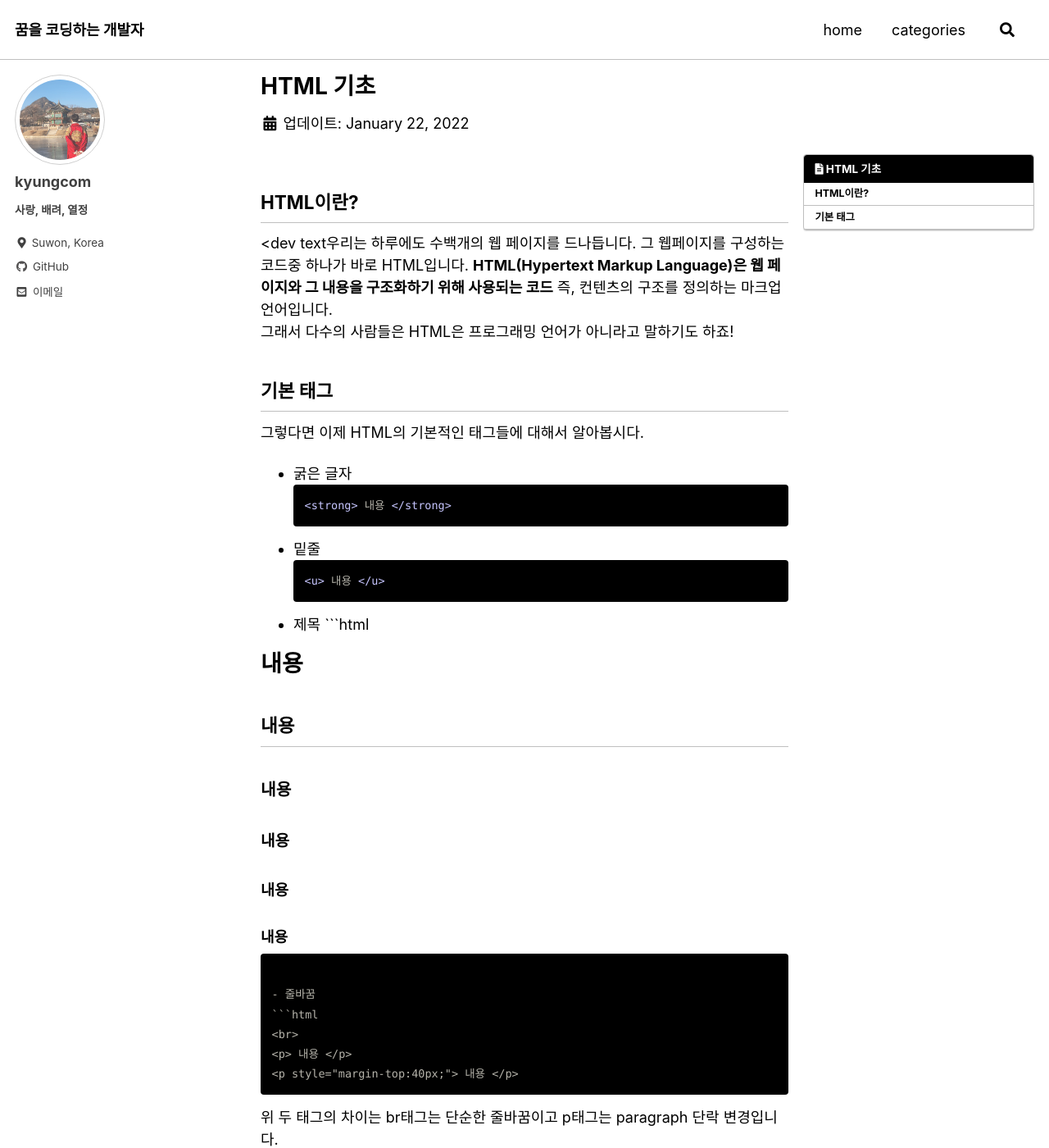
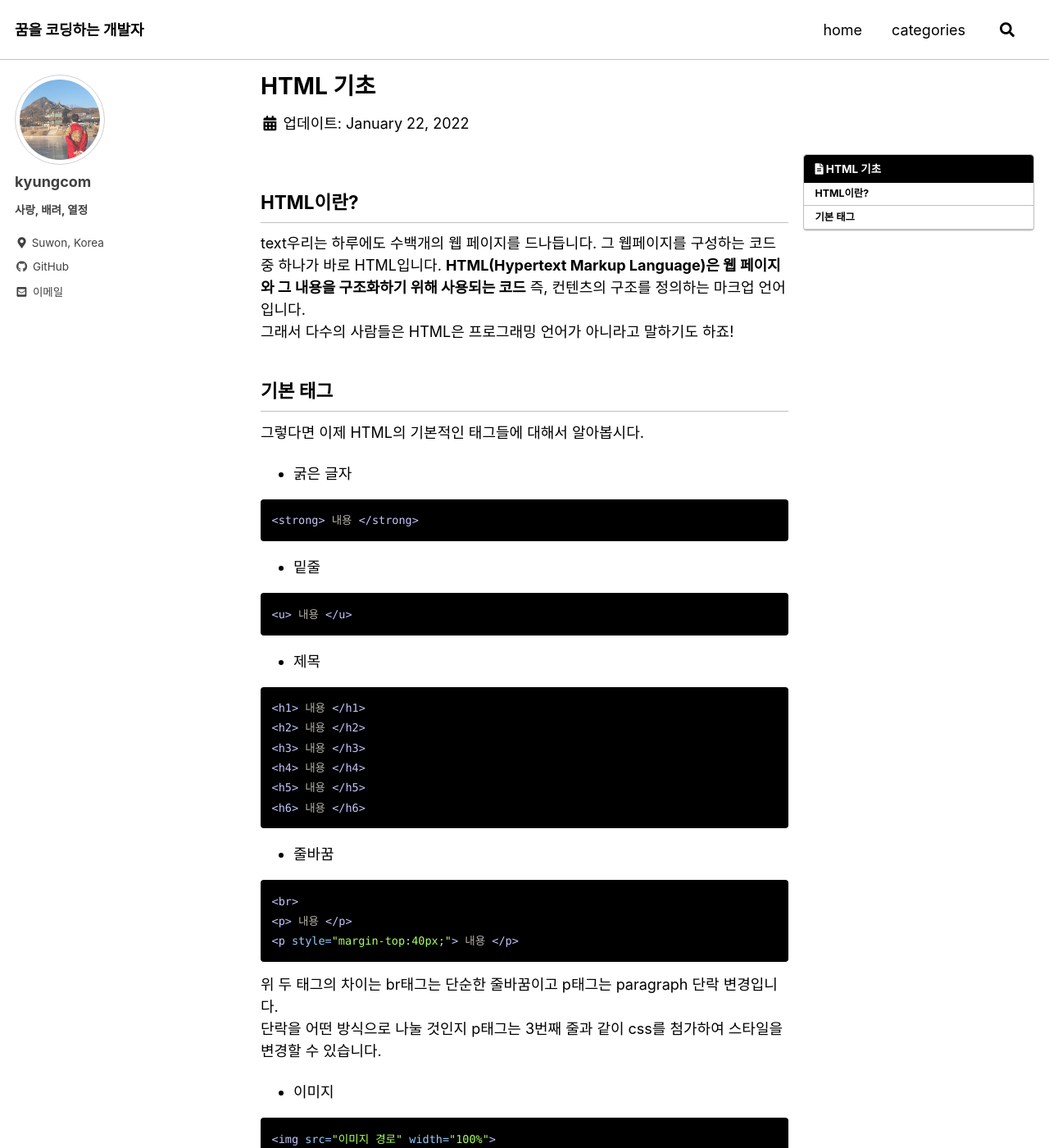
Before and after one commit to kyungcom/kyungcom.github.io, a Jekyll site: the page built from _posts/html&css/2022-01-22-basicHTML.md, in a window 1280 px wide and 1400 px high. Shown: the whole window at 82% size. Built offline with Jekyll 4.4.1, drawn with Linux system fonts in a browser that asks for light colours; cached includes are drawn as plain includes; comment, search, counter and statistics services are not loaded.

Commit message:
fix html page

````diff
--- a/_posts/html&css/2022-01-22-basicHTML.md
+++ b/_posts/html&css/2022-01-22-basicHTML.md
@@ -13,7 +13,7 @@ toc_sticky: true
 toc_label: "HTML 기초"
 ---
 ## HTML이란?
-<dev text우리는 하루에도 수백개의 웹 페이지를 드나듭니다. 그 웹페이지를 구성하는 코드중 하나가 바로 HTML입니다. <strong>HTML(Hypertext Markup Language)은 웹 페이지와 그 내용을 구조화하기 위해 사용되는 코드</strong> 즉, 컨텐츠의 구조를 정의하는 마크업 언어입니다.<br>
+text우리는 하루에도 수백개의 웹 페이지를 드나듭니다. 그 웹페이지를 구성하는 코드중 하나가 바로 HTML입니다. <strong>HTML(Hypertext Markup Language)은 웹 페이지와 그 내용을 구조화하기 위해 사용되는 코드</strong> 즉, 컨텐츠의 구조를 정의하는 마크업 언어입니다.<br>
 그래서 다수의 사람들은 HTML은 프로그래밍 언어가 아니라고 말하기도 하죠!
 
 
@@ -22,16 +22,20 @@ toc_label: "HTML 기초"
 그렇다면 이제 HTML의 기본적인 태그들에 대해서 알아봅시다.
 
 - 굵은 글자
+
 ```html
 <strong> 내용 </strong>
 ```
 
+
 - 밑줄
+
 ```html
 <u> 내용 </u>
 ```
 
 - 제목
+
 ```html
 <h1> 내용 </h1>
 <h2> 내용 </h2>
@@ -42,6 +46,7 @@ toc_label: "HTML 기초"
 ```
 
 - 줄바꿈
+
 ```html
 <br>
 <p> 내용 </p>
@@ -51,13 +56,18 @@ toc_label: "HTML 기초"
 단락을 어떤 방식으로 나눌 것인지 p태그는 3번째 줄과 같이 css를 첨가하여 스타일을 변경할 수 있습니다. <br>
 
 - 이미지
+
 ```html
 <img src="이미지 경로" width="100%">
 ```
+
 이미지 태그 또한 css를 첨가하여 이미지 크기를 조절할 수 있습니다.<br>
+
 이렇게 src나 width같은 것들을 <strong>속성(attribute)</strong>이라고 하는데 이들은 <strong>태그가 태그의 이름만으로는 정보가 부족할 때 사용합니다.</string><br>
 
+
 - 목차
+
 ```html
 <img src="이미지 경로" width="100%">
 ```
````
